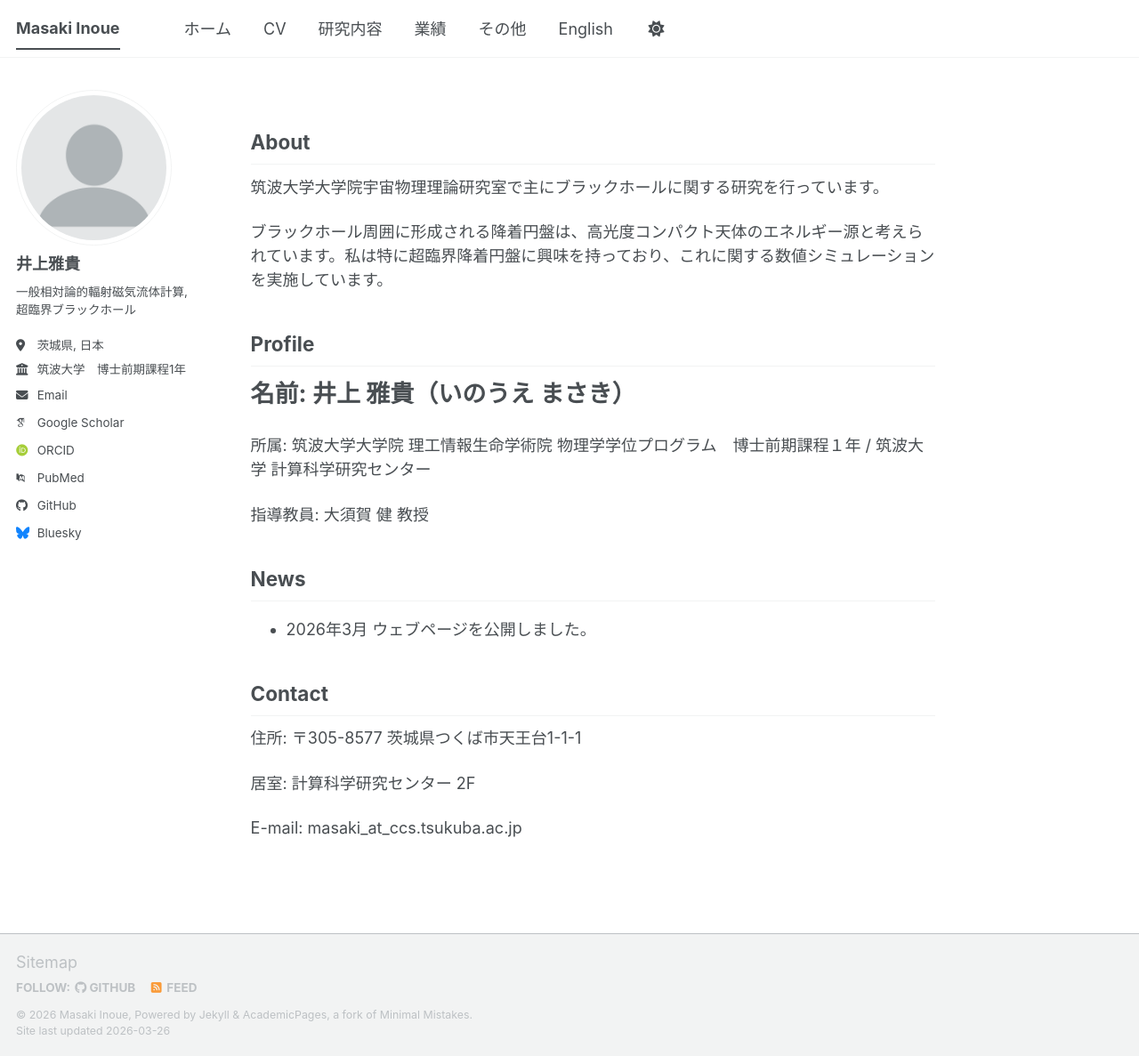
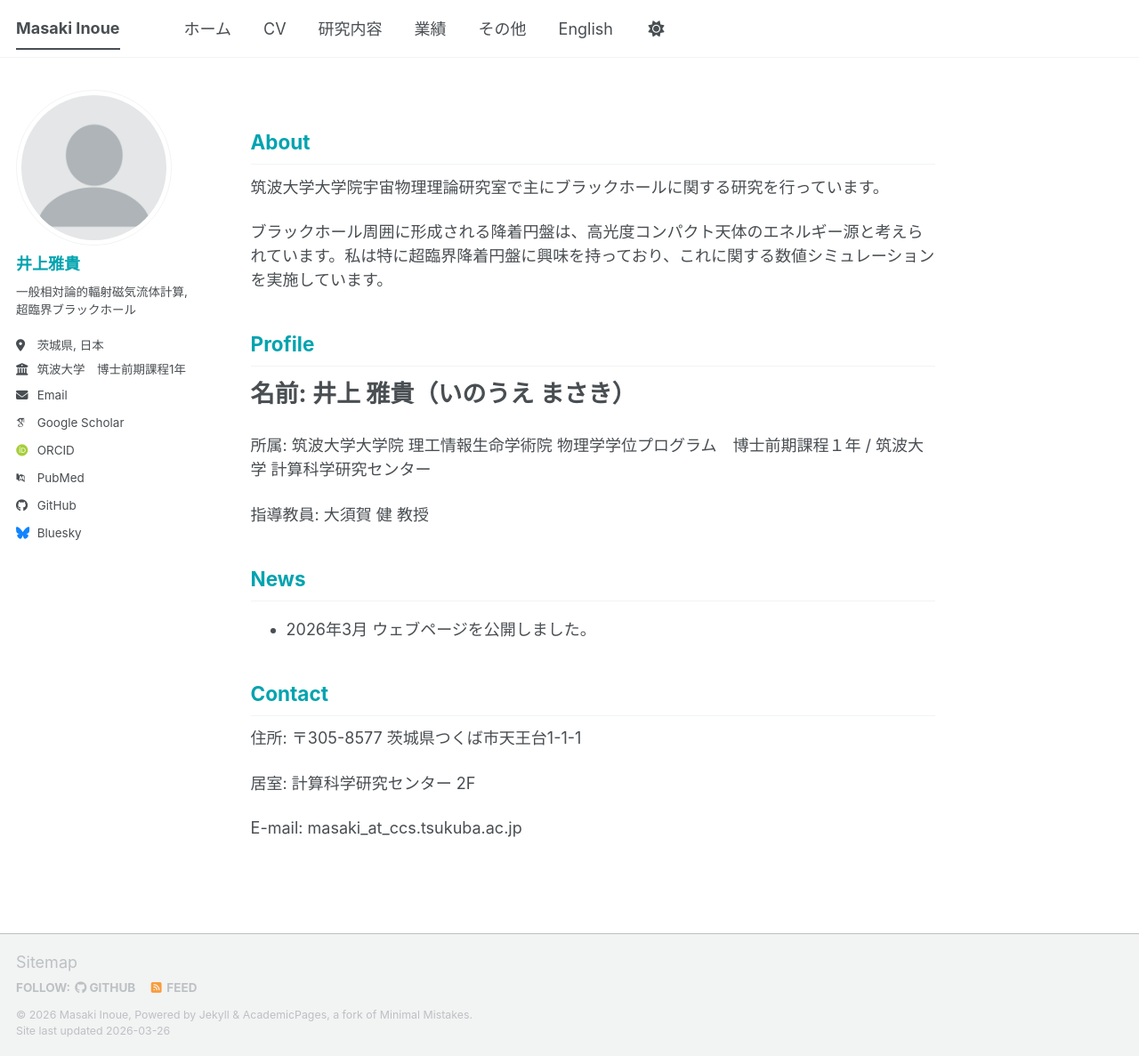
Before and after one commit to Masaki206/Masaki206.github.io, a Jekyll site: the page built from index.md, in a window 1280 px wide and 1187 px high. Shown: the whole window at 89% size. Built offline with Jekyll 4.4.1, drawn with Linux system fonts in a browser that asks for light colours; some web fonts are replaced; a script bundle is joined from its source files by our own code; library files that are not in the unit come from our copies.

Commit message:
Update main.scss

```diff
--- a/assets/css/main.scss
+++ b/assets/css/main.scss
@@ -41,3 +41,21 @@
     "vendor/font-awesome/solid",
     "vendor/font-awesome/brands"
 ;
+/* モード共通の変数を定義 */
+:root {
+  /* ライトモード時の色 (#00a3af: ターコイズ系) */
+  --heading-color: #00a3af;
+}
+
+/* ダークモードを検知した時の上書き設定 */
+@media (prefers-color-scheme: dark) {
+  :root {
+    /* ダークモード時の色 (#fcc800: 向日葵色) */
+    --heading-color: #fcc800;
+  }
+}
+
+/* すべてのページの見出し (h1, h2, h3) にこの色を適用 */
+h1, h2, h3 {
+  color: var(--heading-color) !important;
+}
```
